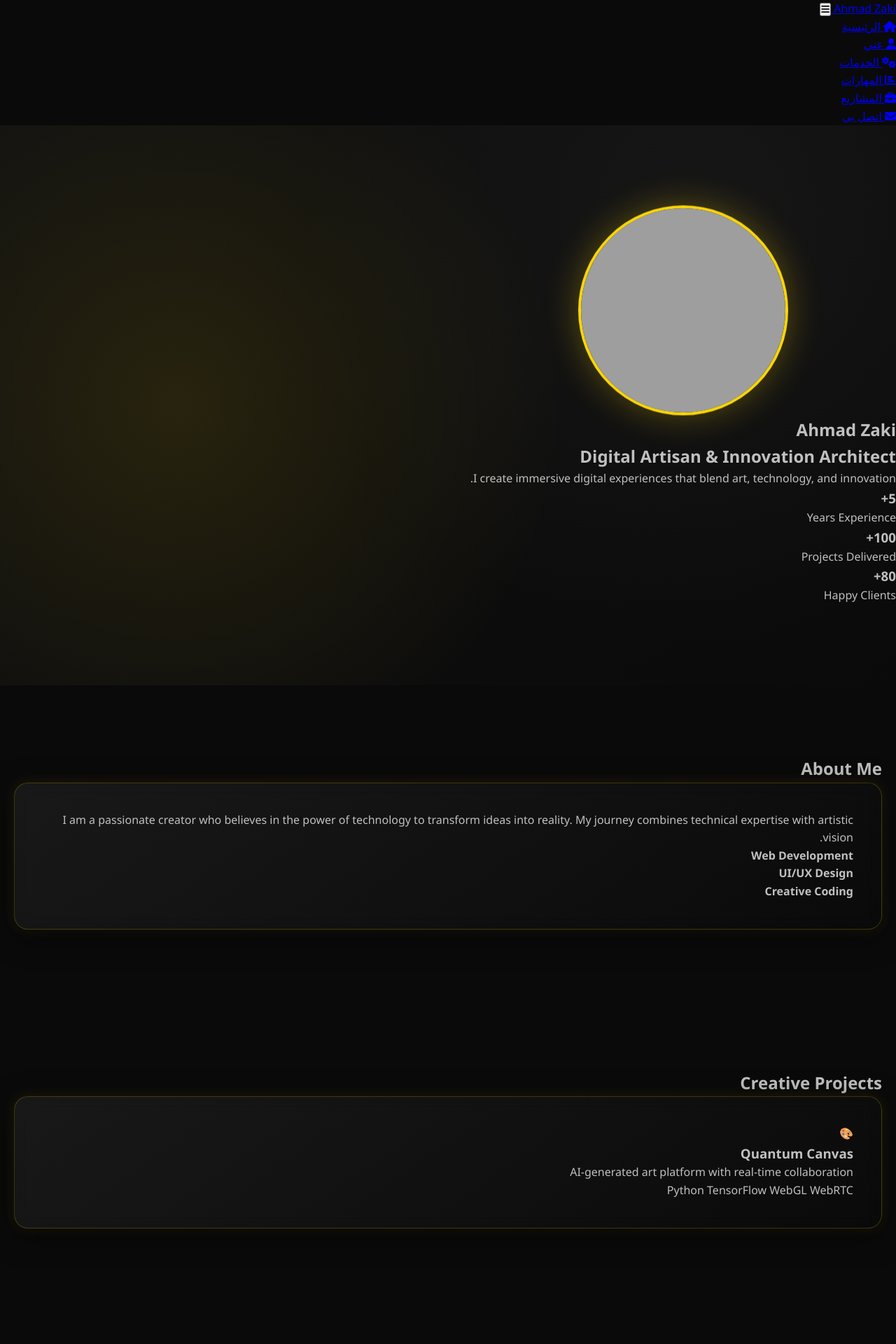
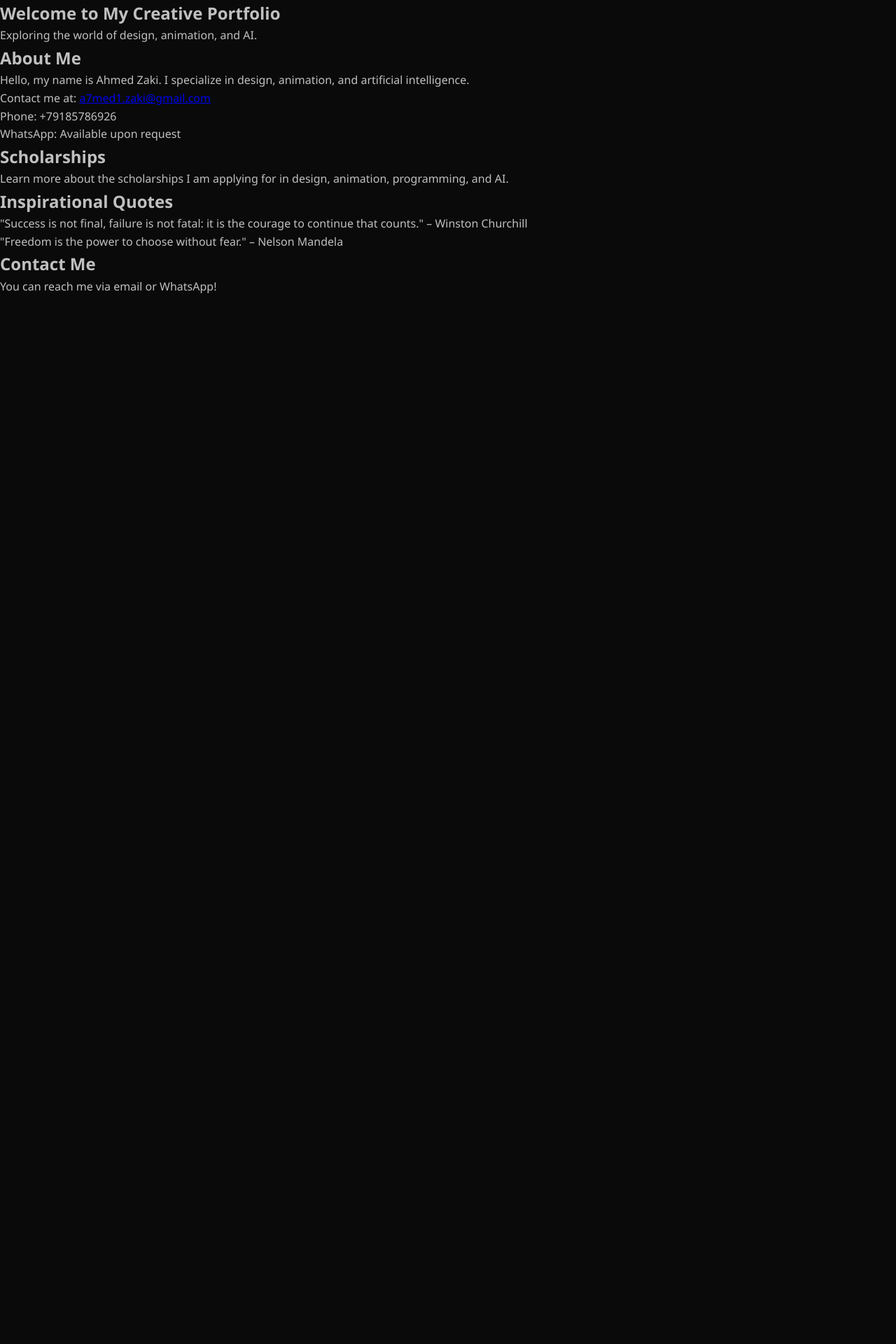
Before and after one commit to ahmad1promax/ahmad-zaki-portfolio, a Flask app: page / in a window 1280 px wide. Shown: the top 1920 px of the page at 70% size. After the commit the page ends 419 px from the top, so only its background shows below. Run offline with Flask 3, Linux system fonts and the light colour scheme; grey boxes are pictures that could not be loaded.

Commit message:
Update index.html

```diff
--- a/templates/index.html
+++ b/templates/index.html
@@ -1,210 +1,54 @@
-{% extends "base.html" %}
+<!DOCTYPE html>
+<html lang="en">
+<head>
+    <meta charset="UTF-8">
+    <meta name="viewport" content="width=device-width, initial-scale=1.0">
+    <title>My Creative Portfolio</title>
+    <link rel="stylesheet" href="style.css">
+    <script src="script.js" defer></script>
+</head>
+<body>
+    <!-- الرئيسية Home -->
+    <section class="home">
+        <h1>Welcome to My Creative Portfolio</h1>
+        <p>Exploring the world of design, animation, and AI.</p>
+        <!-- هنا يمكنك إضافة صورة خلفية متحركة أو رسوم متحركة أخرى -->
+        <audio id="background-music" autoplay loop>
+            <source src="music.mp3" type="audio/mp3">
+        </audio>
+    </section>
 
-{% block content %}
-<!-- القسم 1: الهيرو مع صورتك -->
-<section class="hero">
-    <div class="container">
-        <div class="row align-items-center">
-            <!-- الصورة الشخصية على اليسار -->
-            <div class="col-md-4 text-center">
-                <div class="profile-container">
-                    <!-- ضع صورتك هنا -->
-                    <img src="{{ url_for('static', filename='images/profile.jpg') }}"
-                         alt="Ahmad Zaki"
-                         class="profile-image"
-                         onerror="this.src='https://ui-avatars.com/api/?name=Ahmad+Zaki&size=300&background=000&color=FFD700'">
-                    <!-- إذا ما عندك صورة، بتستخدم الصورة الافتراضية -->
-                </div>
-            </div>
+    <!-- عنّي About Me -->
+    <section class="about">
+        <h2>About Me</h2>
+        <p>Hello, my name is Ahmed Zaki. I specialize in design, animation, and artificial intelligence.</p>
+        <p>Contact me at: <a href="mailto:a7med1.zaki@gmail.com">a7med1.zaki@gmail.com</a></p>
+        <p>Phone: +79185786926</p>
+        <p>WhatsApp: Available upon request</p>
+        <!-- مكان إضافة صورتك الشخصية مستقبلاً -->
+    </section>
 
-            <!-- النص على اليمين -->
-            <div class="col-md-8">
-                <h1 class="gold-text">Ahmad <span class="silver-text">Zaki</span></h1>
-                <h2 class="tagline">Digital Artisan & Innovation Architect</h2>
-                <p class="lead">{{ data.bio }}</p>
+    <!-- المنح Scholarships -->
+    <section class="scholarships">
+        <h2>Scholarships</h2>
+        <p>Learn more about the scholarships I am applying for in design, animation, programming, and AI.</p>
+        <!-- قسم يعرض المنح التي تقدمت إليها ويمكن إضافة تفاصيل أو روابط إضافية -->
+    </section>
 
-                <!-- إحصائيات -->
-                <div class="stats">
-                    <div class="stat-item">
-                        <h3>{{ data.years }}</h3>
-                        <p>Years Experience</p>
-                    </div>
-                    <div class="stat-item">
-                        <h3>{{ data.projects }}</h3>
-                        <p>Projects Delivered</p>
-                    </div>
-                    <div class="stat-item">
-                        <h3>{{ data.clients }}</h3>
-                        <p>Happy Clients</p>
-                    </div>
-                </div>
-            </div>
-        </div>
-    </div>
-</section>
+    <!-- مقولات تحفيزية Inspirational Quotes -->
+    <section class="quotes">
+        <h2>Inspirational Quotes</h2>
+        <blockquote>"Success is not final, failure is not fatal: it is the courage to continue that counts." – Winston Churchill</blockquote>
+        <blockquote>"Freedom is the power to choose without fear." – Nelson Mandela</blockquote>
+        <!-- هنا يمكنك إضافة مقولات إضافية -->
+    </section>
 
-<!-- القسم 2: عني -->
-<section class="section">
-    <div class="container">
-        <h2 class="section-title">About <span class="gold-text">Me</span></h2>
-        <div class="gold-card">
-            <p>I am a passionate creator who believes in the power of technology to transform ideas into reality. My journey combines technical expertise with artistic vision.</p>
+    <!-- التواصل Contact -->
+    <section class="contact">
+        <h2>Contact Me</h2>
+        <p>You can reach me via email or WhatsApp!</p>
+        <!-- إضافة روابط تواصل -->
+    </section>
 
-            <!-- مهارات -->
-            <div class="skills-grid">
-                <div class="skill">
-                    <h4>Web Development</h4>
-                    <div class="progress gold-progress" style="width: 95%"></div>
-                </div>
-                <div class="skill">
-                    <h4>UI/UX Design</h4>
-                    <div class="progress gold-progress" style="width: 90%"></div>
-                </div>
-                <div class="skill">
-                    <h4>Creative Coding</h4>
-                    <div class="progress gold-progress" style="width: 85%"></div>
-                </div>
-            </div>
-        </div>
-    </div>
-</section>
-
-<!-- القسم 3: المشاريع الإبداعية -->
-<section class="section bg-dark">
-    <div class="container">
-        <h2 class="section-title">Creative <span class="gold-text">Projects</span></h2>
-        <div class="row">
-            {% for project in projects %}
-            <div class="col-md-4 mb-4">
-                <div class="project-card gold-card">
-                    <div class="project-icon">{{ project.icon }}</div>
-                    <h3>{{ project.title }}</h3>
-                    <p>{{ project.description }}</p>
-                    <div class="tech-tags">
-                        {% for tech in project.tech %}
-                        <span class="tag">{{ tech }}</span>
-                        {% endfor %}
-                    </div>
-                </div>
-            </div>
-            {% endfor %}
-        </div>
-    </div>
-</section>
-
-<!-- القسم 4: تطبيقات مسلية -->
-<section class="section">
-    <div class="container">
-        <h2 class="section-title">Fun <span class="gold-text">Applications</span></h2>
-        <div class="row">
-            {% for app in apps %}
-            <div class="col-md-4 mb-4">
-                <div class="app-card silver-card">
-                    <div class="app-icon">{{ app.icon }}</div>
-                    <h4>{{ app.name }}</h4>
-                    <p>{{ app.description }}</p>
-                    <a href="{{ app.link }}" class="gold-btn btn-sm">Try It</a>
-                </div>
-            </div>
-            {% endfor %}
-        </div>
-    </div>
-</section>
-
-<!-- القسم 5: أقوال ملهمة -->
-<section class="section bg-dark">
-    <div class="container">
-        <h2 class="section-title">Inspirational <span class="gold-text">Quotes</span></h2>
-        <div class="quote-slider">
-            <div class="quote">
-                <p>"The only way to do great work is to love what you do."</p>
-                <p class="quote-author">- Steve Jobs</p>
-            </div>
-            <div class="quote">
-                <p>"Innovation distinguishes between a leader and a follower."</p>
-                <p class="quote-author">- Steve Jobs</p>
-            </div>
-        </div>
-
-        <!-- أيقونات الناجحين -->
-        <div class="icons-grid">
-            <div class="icon-item">
-                <i class="fas fa-crown"></i>
-                <p>Leaders</p>
-            </div>
-            <div class="icon-item">
-                <i class="fas fa-lightbulb"></i>
-                <p>Innovators</p>
-            </div>
-            <div class="icon-item">
-                <i class="fas fa-rocket"></i>
-                <p>Entrepreneurs</p>
-            </div>
-            <div class="icon-item">
-                <i class="fas fa-paint-brush"></i>
-                <p>Artists</p>
-            </div>
-        </div>
-    </div>
-</section>
-
-<!-- القسم 6: وسائل التواصل -->
-<section class="section">
-    <div class="container">
-        <h2 class="section-title">Get In <span class="gold-text">Touch</span></h2>
-        <div class="contact-grid">
-            {% for contact in contacts %}
-            <div class="contact-card">
-                <div class="contact-icon">
-                    <i class="fab fa-{{ contact.icon }}"></i>
-                </div>
-                <h4>{{ contact.platform }}</h4>
-                <p>{{ contact.username }}</p>
-                <a href="{{ contact.link }}" target="_blank" class="contact-link">
-                    <i class="fas fa-external-link-alt"></i> Connect
-                </a>
-            </div>
-            {% endfor %}
-        </div>
-
-        <!-- نموذج التواصل -->
-        <div class="gold-card mt-5">
-            <h3 class="text-center mb-4">Send Me a Message</h3>
-            <form id="contactForm">
-                <div class="row">
-                    <div class="col-md-6">
-                        <input type="text" placeholder="Your Name" class="form-input">
-                    </div>
-                    <div class="col-md-6">
-                        <input type="email" placeholder="Your Email" class="form-input">
-                    </div>
-                </div>
-                <textarea placeholder="Your Message" class="form-input mt-3"></textarea>
-                <button type="submit" class="gold-btn mt-3">Send Message</button>
-            </form>
-        </div>
-    </div>
-</section>
-
-<!-- القسم 7: صور ونماذج تصميم -->
-<section class="section bg-dark">
-    <div class="container">
-        <h2 class="section-title">Design <span class="gold-text">Gallery</span></h2>
-        <div class="design-grid">
-            <!-- ضع هنا صور تصميماتك -->
-            <div class="design-item">
-                <div class="design-placeholder">
-                    <i class="fas fa-palette"></i>
-                    <p>UI Design Samples</p>
-                </div>
-            </div>
-            <div class="design-item">
-                <div class="design-placeholder">
-                    <i class="fas fa-code"></i>
-                    <p>Code Art</p>
-                </div>
-            </div>
-        </div>
-    </div>
-</section>
-{% endblock %}
+</body>
+</html>
```
